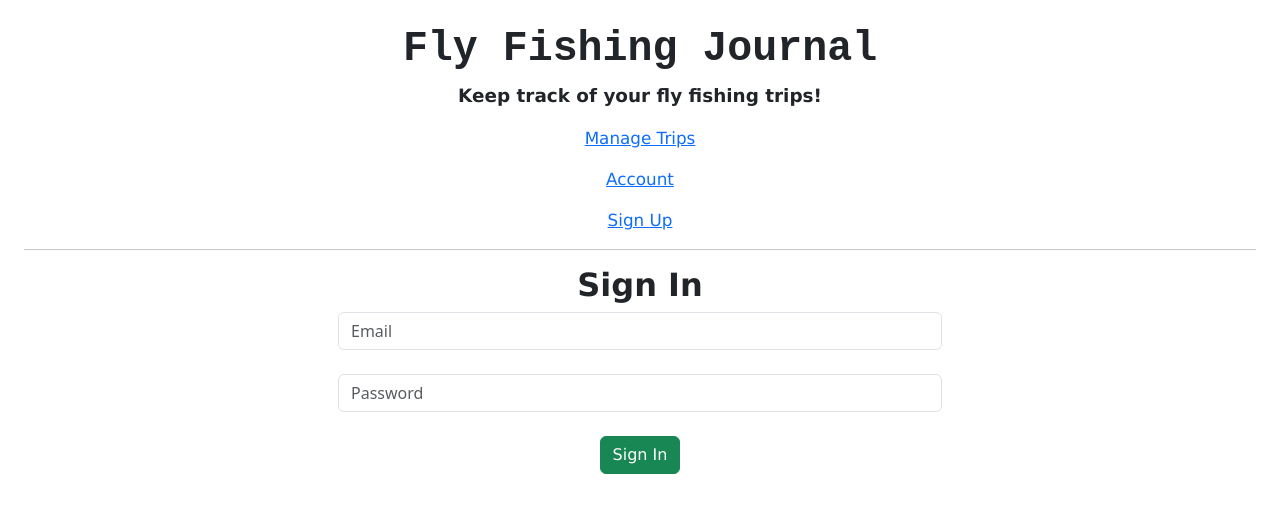
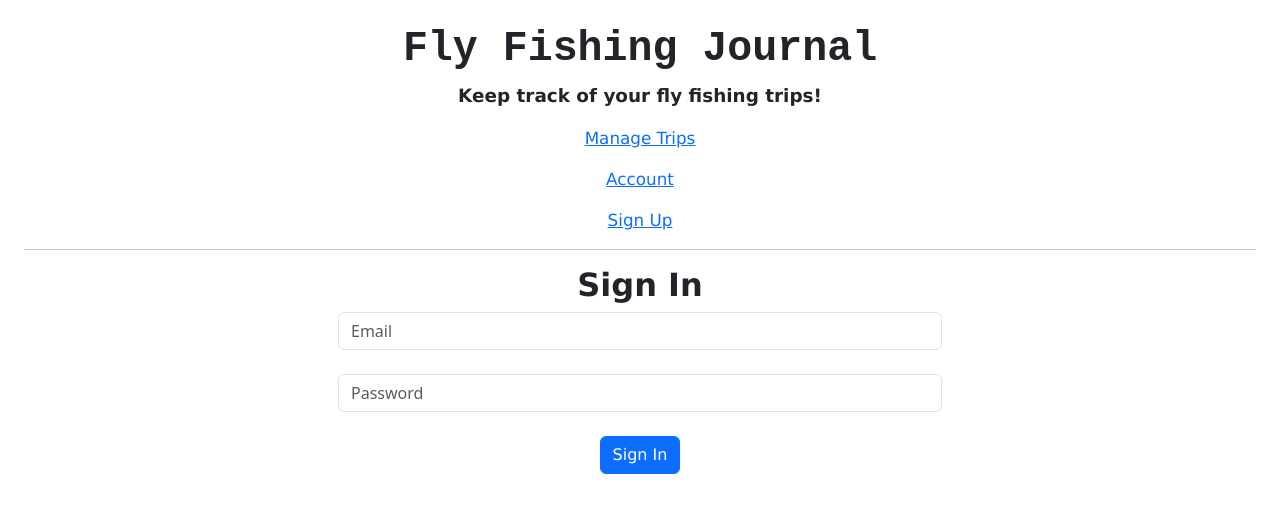
Before and after one commit to brianscherner/fly-fishing-journal, a React (Create React App) app: page /account in a window 1280 px wide. Shown: the top 512 px of the page. Built offline with nearby package versions, Linux system fonts and the light colour scheme; no server answers.

Commit message:
Change color of button for Account sign in feature.

```diff
--- a/src/components/Account.js
+++ b/src/components/Account.js
@@ -50,7 +50,7 @@ function SignIn() {
                   name="signInPassword"
                   placeholder="Password"/>
                 <br/>
-                <button className="btn btn-success app-buttons" type="submit">Sign In</button>
+                <button className="btn btn-primary app-buttons" type="submit">Sign In</button>
               </form>
             </div>
           </div>
```
